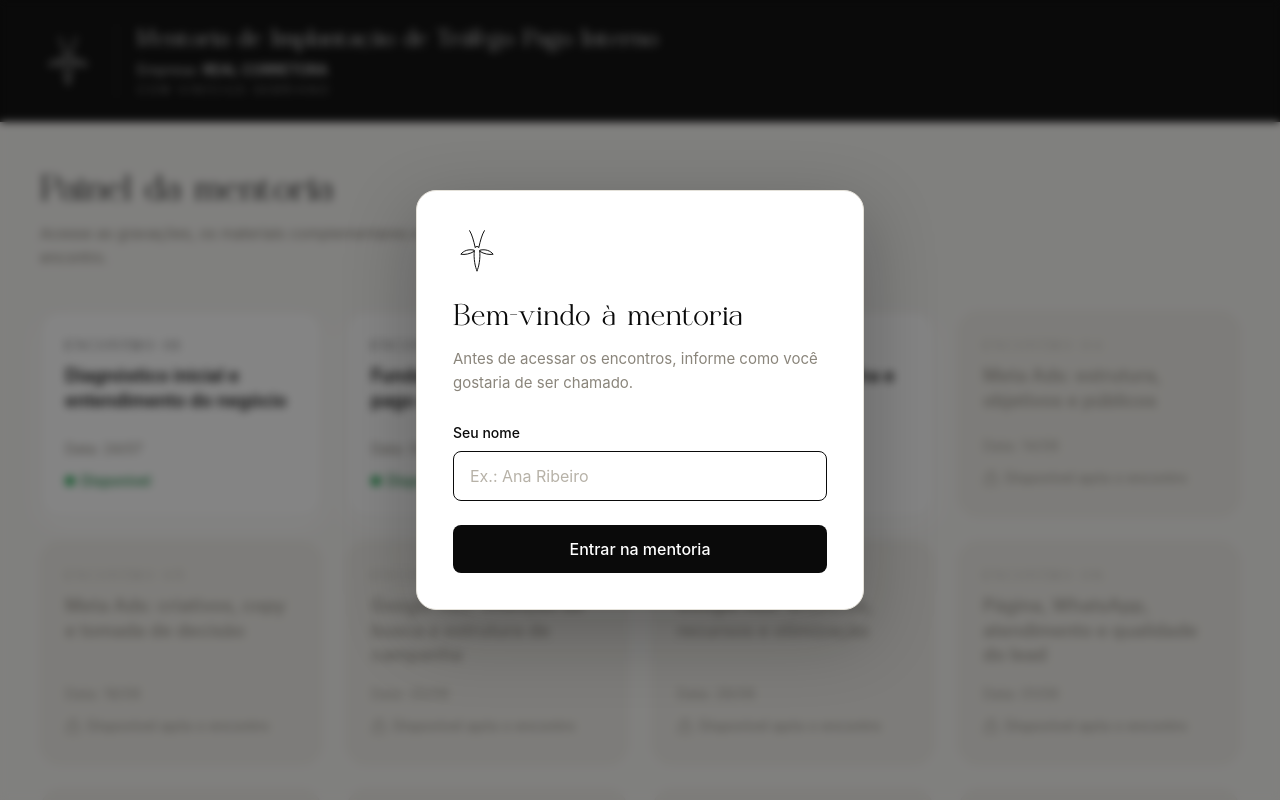
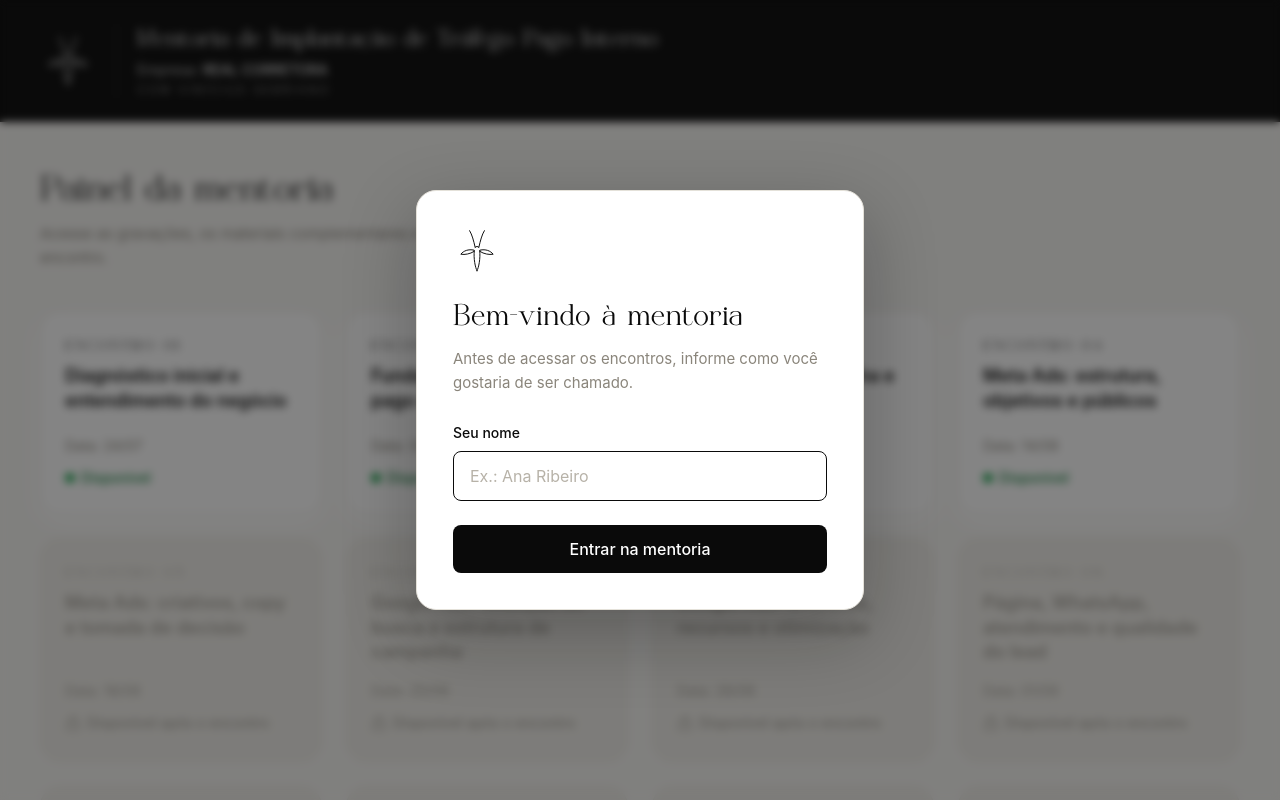
Before and after one commit to vsebrianogestor/aulamentoria, a React (Vite) app: page / in a window 1280 px wide. Shown: the top 800 px of the page. Built offline with nearby package versions, Linux system fonts and the light colour scheme.

Commit message:
conteúdo: Encontro 04 (14/08) liberado com gravação, transcrição e lousa
Co-Authored-By: Claude Opus 4.8 <noreply@anthropic.com>
Claude-Session: https://claude.ai/code/session_01Qo82CtkEyr75YZTzwX3zBu

```diff
--- a/src/data/meetings.ts
+++ b/src/data/meetings.ts
@@ -83,11 +83,13 @@ export const meetings: Meeting[] = [
     date: "14/08",
     description:
       "Compreensão da estrutura do Meta Ads, objetivos de campanha, públicos, distribuição de verba e remarketing.",
-    released: false,
-    recordingUrl: "",
-    transcriptUrl: "",
+    released: true,
+    recordingUrl:
+      "https://drive.google.com/file/d/1e0-kEVGCgv1VHHlB7WGFue3y3wkqxiCK/view",
+    transcriptUrl:
+      "https://docs.google.com/document/d/1VZF-UIwdA_LyzCYTonxMkW6n6X4MoaqxuuvSK3al5bw/edit?tab=t.9ue8yv6rzdb6",
     extraMaterialUrl: "",
-    boardUrl: "",
+    boardUrl: "/materiais/aula-04-lousa.pdf",
     taskFormUrl: "",
   },
   {
```
Also changed, not shown: 1 other file (tests, documents, lock files or other folders).
